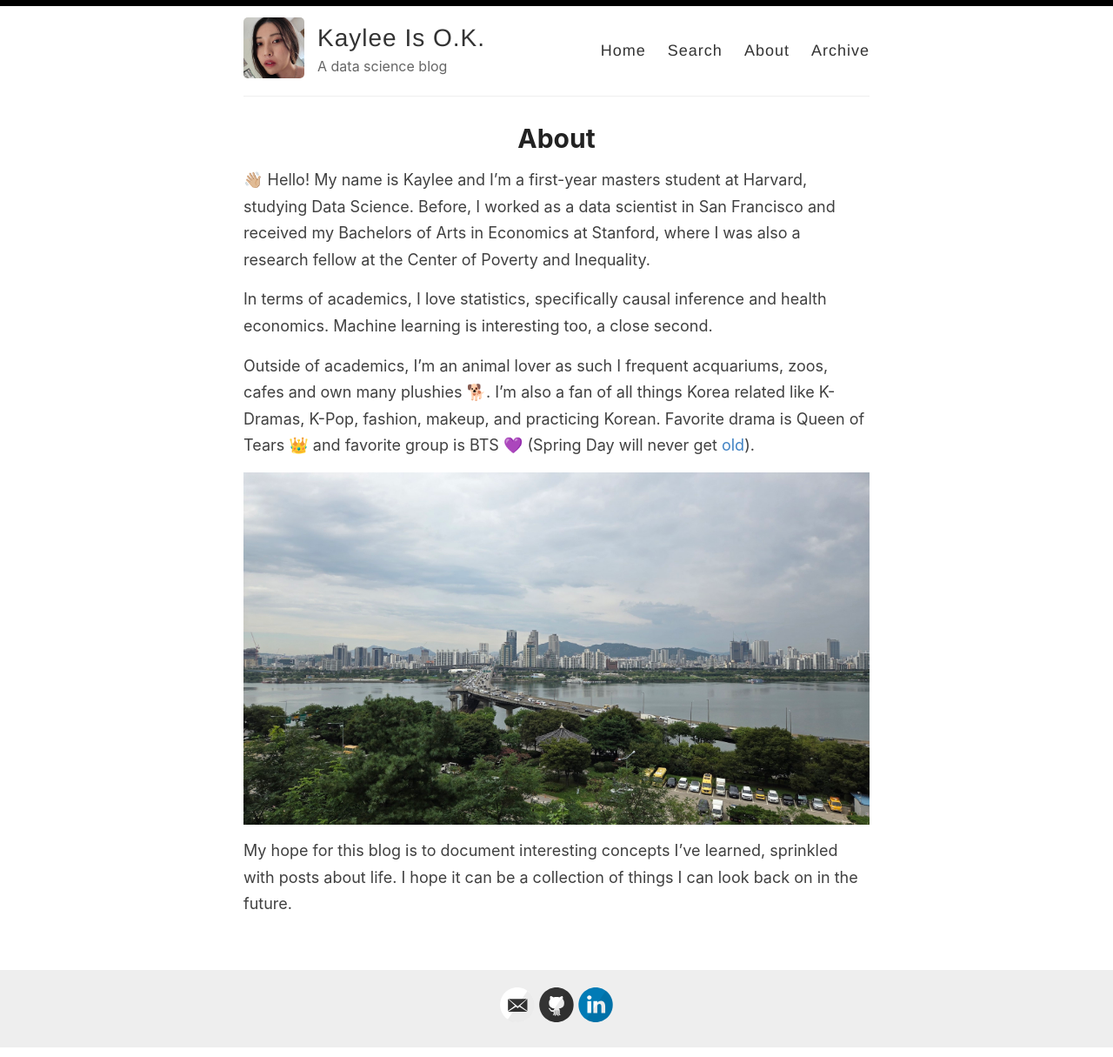
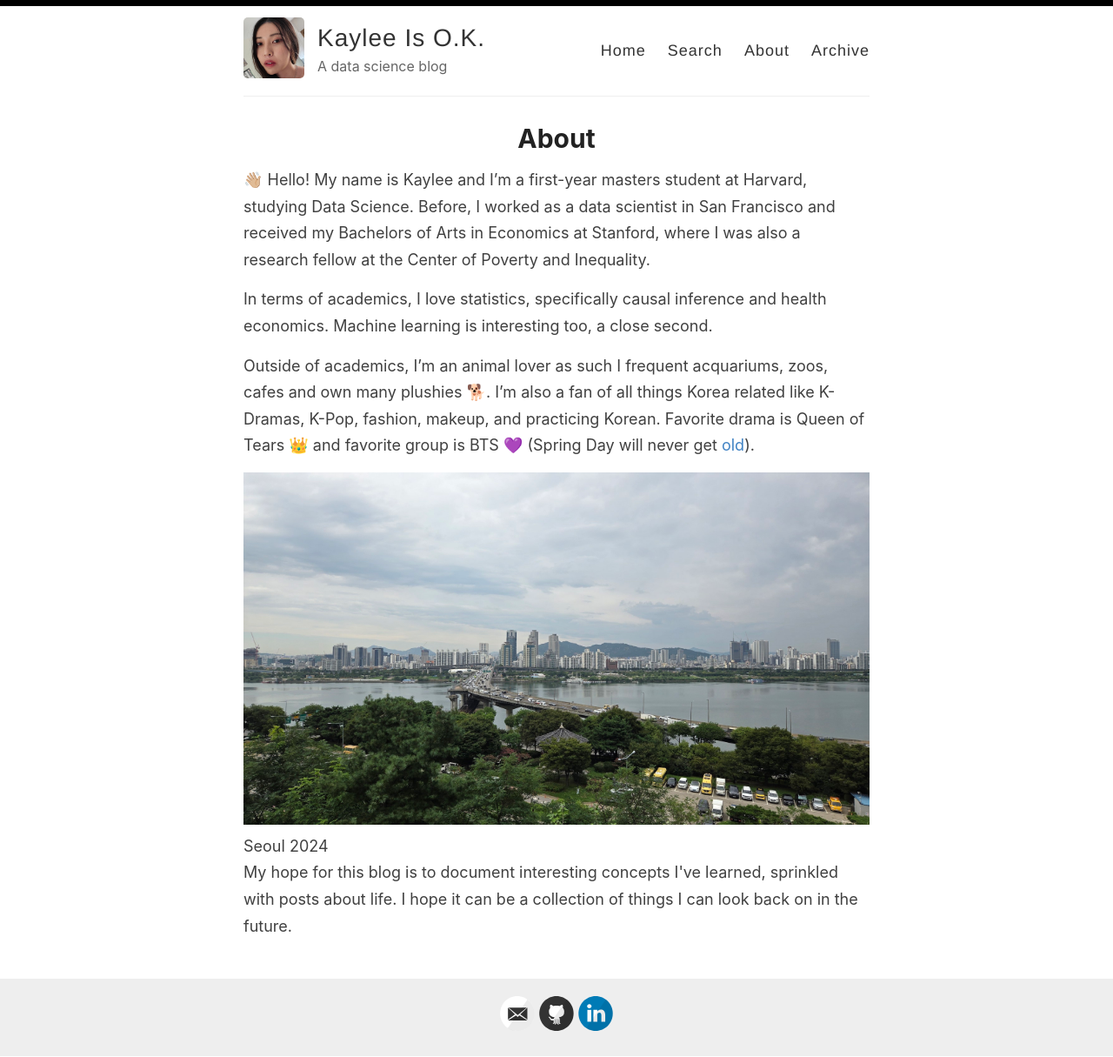
Before and after one commit to kayleeisokay/kayleeisokay.github.io, a Jekyll site: the page built from _pages/about.md, in a window 1280 px wide. Shown: the whole page at 87% size. Built offline with Jekyll 4.4.1, drawn with Linux system fonts in a browser that asks for light colours.

Commit message:
trying figcaption

```diff
--- a/_pages/about.md
+++ b/_pages/about.md
@@ -10,6 +10,9 @@ In terms of academics, I love statistics, specifically causal inference and heal
 
 Outside of academics, I'm an animal lover as such I frequent acquariums, zoos, cafes and own many plushies 🐕. I'm also a fan of all things Korea related like K-Dramas, K-Pop, fashion, makeup, and practicing Korean. Favorite drama is Queen of Tears 👑 and favorite group is BTS 💜 (Spring Day will never get [old](https://www.melon.com/chart/index.htm)).
 
-<img src="/assets/img/seoul.jpg">
+<figure>
+    <img src="/assets/img/seoul.jpg">
+    <figcaption> Seoul 2024 </figcaption>
+<figure>
 
  My hope for this blog is to document interesting concepts I've learned, sprinkled with posts about life. I hope it can be a collection of things I can look back on in the future.
```
